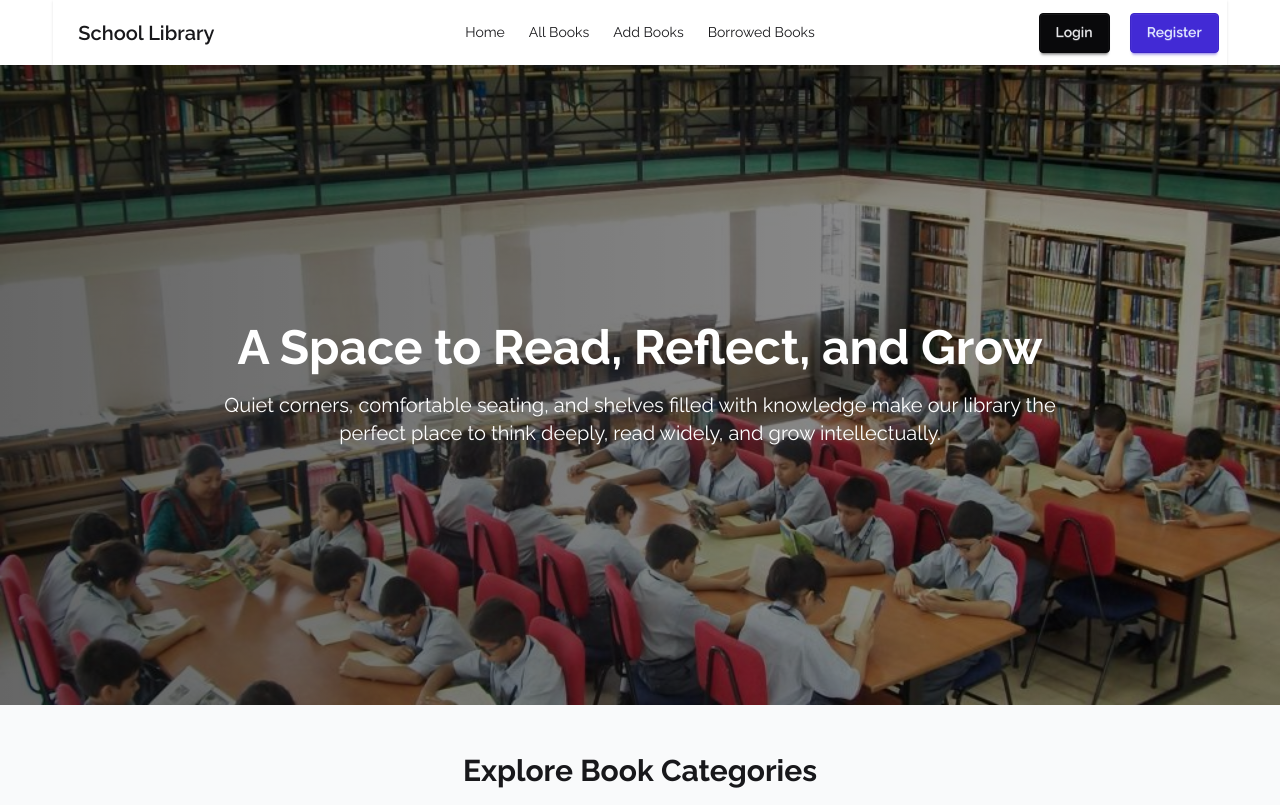
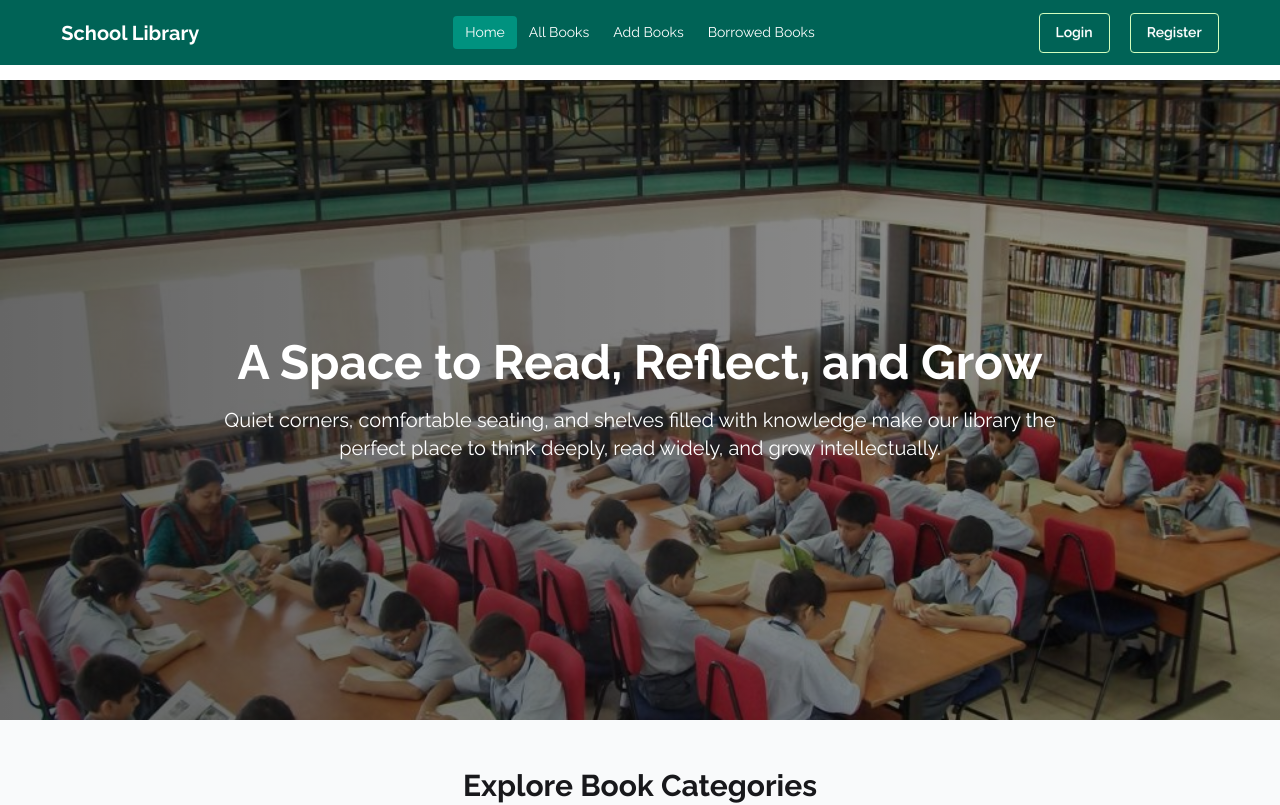
Before and after one commit to prothush/schoollibrary, a React app: page / in a window 1280 px wide. Shown: the top 805 px of the page. Built offline with nearby package versions, Linux system fonts and the light colour scheme; no server answers; the HTML template or start-up script is replaced by a standard one.

Commit message:
Modified the navbar background

```diff
--- a/src/Components/Navbar.jsx
+++ b/src/Components/Navbar.jsx
@@ -17,15 +17,23 @@ const Navbar = () => {
   }
 
   const links = <>
-    <li><NavLink to="/">Home</NavLink></li>
-    <li><NavLink to="/allBooks">All Books</NavLink></li>
-    <li><NavLink to="/addBooks">Add Books</NavLink></li>
-    <li><NavLink to="/borrowedBooks">Borrowed Books</NavLink></li>
+    <li><NavLink to="/"
+    className={({isActive})=> isActive ? "bg-[#00927F]" : ""}
+    >Home</NavLink></li>
+    <li><NavLink to="/allBooks"
+    className={({isActive})=> isActive ? "bg-[#00927F]" : ""}
+    >All Books</NavLink></li>
+    <li><NavLink to="/addBooks"
+    className={({isActive})=> isActive ? "bg-[#00927F]" : ""}
+    >Add Books</NavLink></li>
+    <li><NavLink to="/borrowedBooks"
+    className={({isActive})=> isActive ? "bg-[#00927F]" : ""}
+    >Borrowed Books</NavLink></li>
   </>
 
   return (
 
-    <div className="navbar bg-base-100 shadow-sm">
+    <div className="navbar w-11/12 mx-auto">
       <div className="navbar-start">
         <div className="dropdown">
           <div tabIndex={0} role="button" className="btn btn-ghost lg:hidden">
@@ -37,7 +45,7 @@ const Navbar = () => {
             {links}
           </ul>
         </div>
-        <a className="btn btn-ghost text-xl">School Library</a>
+        <Link to="/" className="font-bold text-xl">School Library</Link>
       </div>
       <div className="navbar-center hidden lg:flex">
         <ul className="menu menu-horizontal px-1">
@@ -76,8 +84,8 @@ const Navbar = () => {
             <>
               {
                 loading ? <span className="loading loading-spinner loading-xl"></span> : <>
-                  <Link to="/auth/login"><button className="btn btn-neutral btn-sm md:btn-md">Login</button></Link>
-                  <Link to="/auth/register"><button className="btn btn-primary btn-sm md:btn-md">Register</button></Link>
+                  <Link to="/auth/login"><button className="btn btn-outline border-[#D3FFBE] hover:bg-[#D3FFBE] btn-sm md:btn-md">Login</button></Link>
+                  <Link to="/auth/register"><button className="btn btn-outline border-[#D3FFBE] hover:bg-[#D3FFBE] btn-sm md:btn-md">Register</button></Link>
                 </>
               }
 
--- a/src/layouts/MainLayout.jsx
+++ b/src/layouts/MainLayout.jsx
@@ -11,10 +11,10 @@ const MainLayout = () => {
 
     return (
         <div>
-            <nav className='w-11/12 mx-auto'>
+            <nav className='mx-auto mb-5 bg-[#006356] text-white fixed top-0 left-0 right-0 z-10'>
                 <Navbar></Navbar>
             </nav>
-            <main>
+            <main className='my-20'>
                 {state === "loading" ? <Loading></Loading> : <Outlet></Outlet>}
 
             </main>
```
